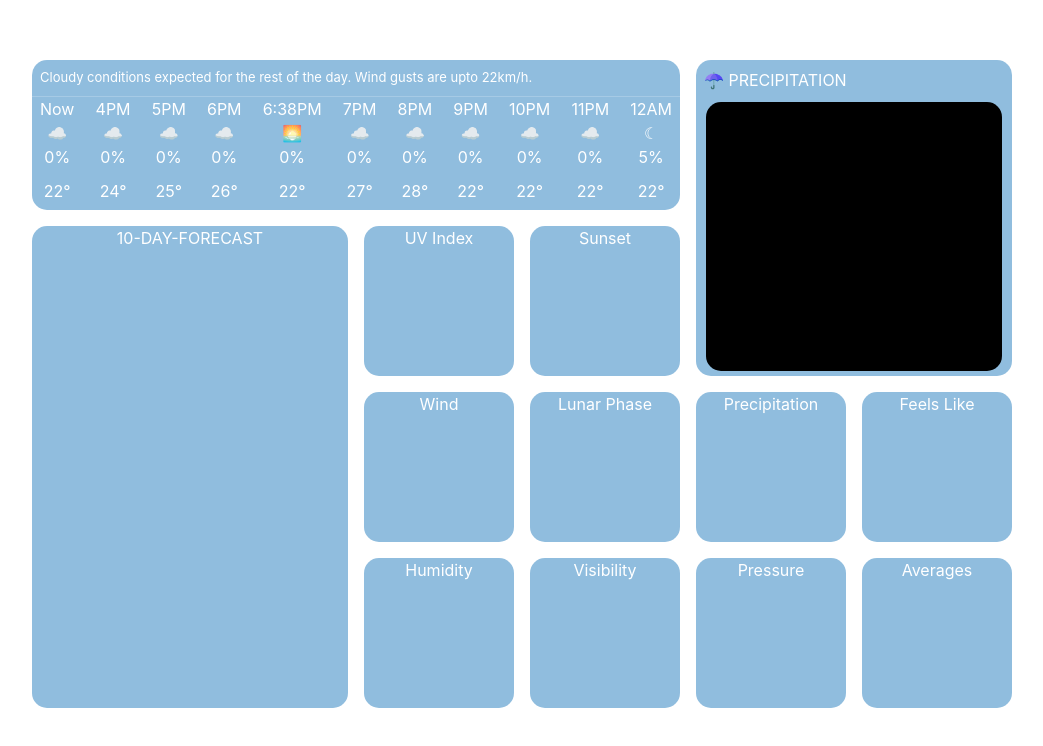
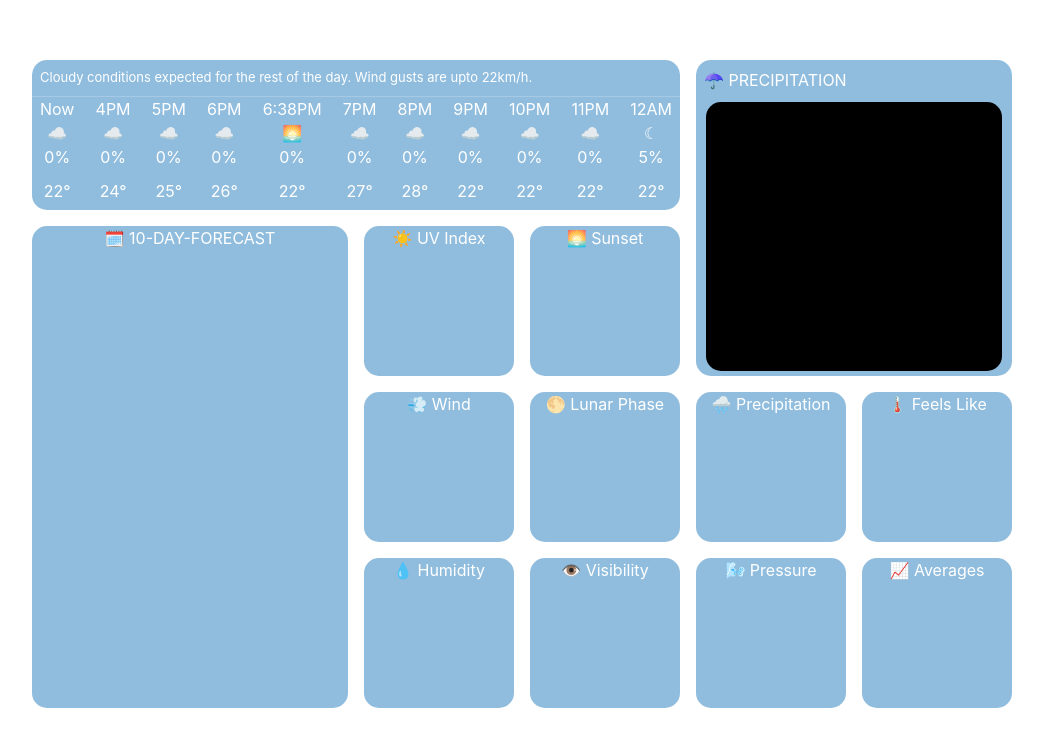
Before and after one commit to IanKaremi/Apple-Weather-Clone, a React (Vite) app in the folder Apple-Weather-Clone/: page / in a window 1280 px wide. Shown: the part 188-934 px from the top of the page, without its empty margins (118-1161 px from the left). Built offline with nearby package versions, Linux system fonts and the light colour scheme.

Commit message:
added descriptive emojis

```diff
--- a/Apple-Weather-Clone/src/App.jsx
+++ b/Apple-Weather-Clone/src/App.jsx
@@ -28,37 +28,37 @@ function App() {
 
         </div>
         <div class="T">
-          10-DAY-FORECAST
+          🗓️ 10-DAY-FORECAST
         </div>
         <div class="U">
-          UV Index
+          ☀️ UV Index
         </div>
         <div class="S">
-          Sunset
+          🌅 Sunset
         </div>
         <div class="W">
-          Wind
+          💨 Wind
         </div>
         <div class="L">
-          Lunar Phase
+          🌕 Lunar Phase
         </div>
         <div class="P">
-          Precipitation
+          🌧️ Precipitation
         </div>
         <div class="F">
-          Feels Like
+          🌡️ Feels Like
         </div>
         <div class="Y">
-          Humidity
+          💧 Humidity
         </div>
         <div class="V">
-          Visibility
+          👁️ Visibility
         </div>
         <div class="R">
-          Pressure
+          🌬️ Pressure
         </div>
         <div class="A">
-          Averages
+          📈 Averages
         </div>
 
      </div>
```
